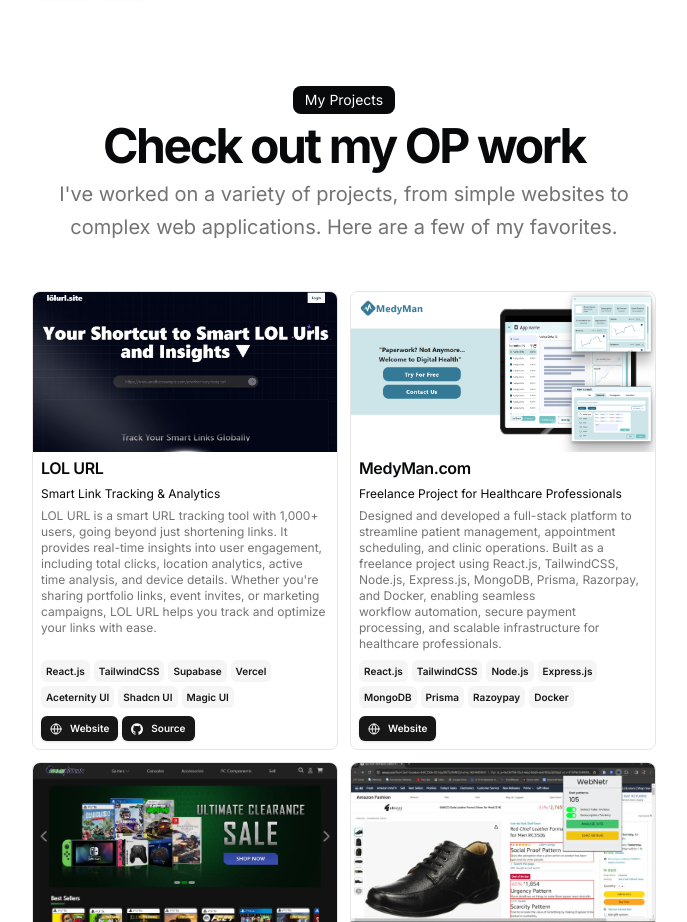
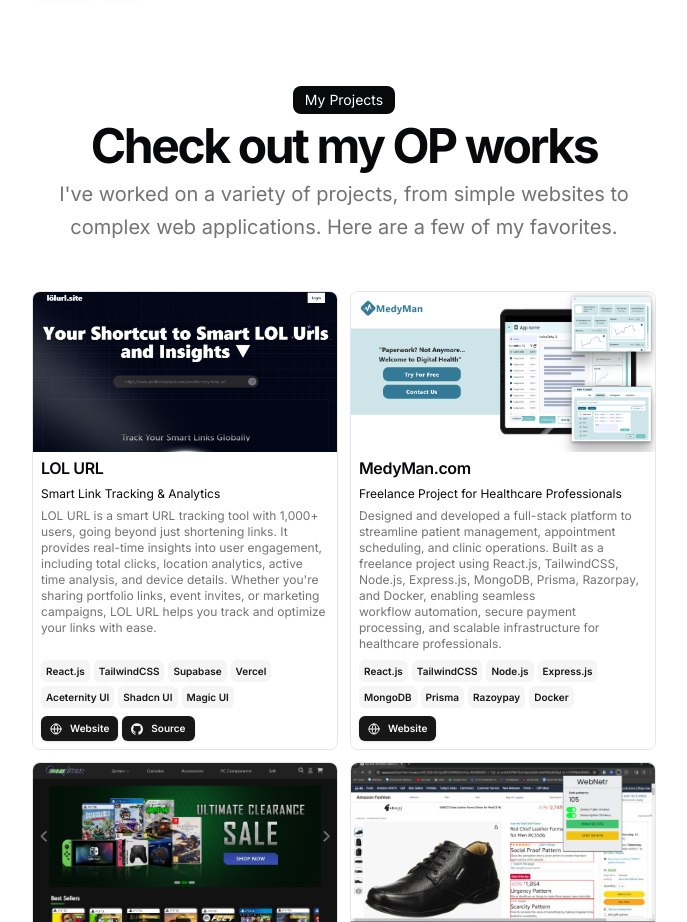
Before and after one commit to Rohit-Dnath/Portfolio-2025, a Next.js app: page / in a window 1280 px wide. Shown: the part 880-1802 px from the top of the page, without its empty margins (296-983 px from the left). Built offline with nearby package versions, Linux system fonts and the light colour scheme.

Commit message:
Update page.tsx

```diff
--- a/src/app/page.tsx
+++ b/src/app/page.tsx
@@ -120,7 +120,7 @@
                   My Projects
                 </div>
                 <h2 className="text-3xl font-bold tracking-tighter sm:text-5xl">
-                  Check out my OP work
+                  Check out my OP works
                 </h2>
                 <p className="text-muted-foreground md:text-xl/relaxed lg:text-base/relaxed xl:text-xl/relaxed">
                   I&apos;ve worked on a variety of projects, from simple
```
